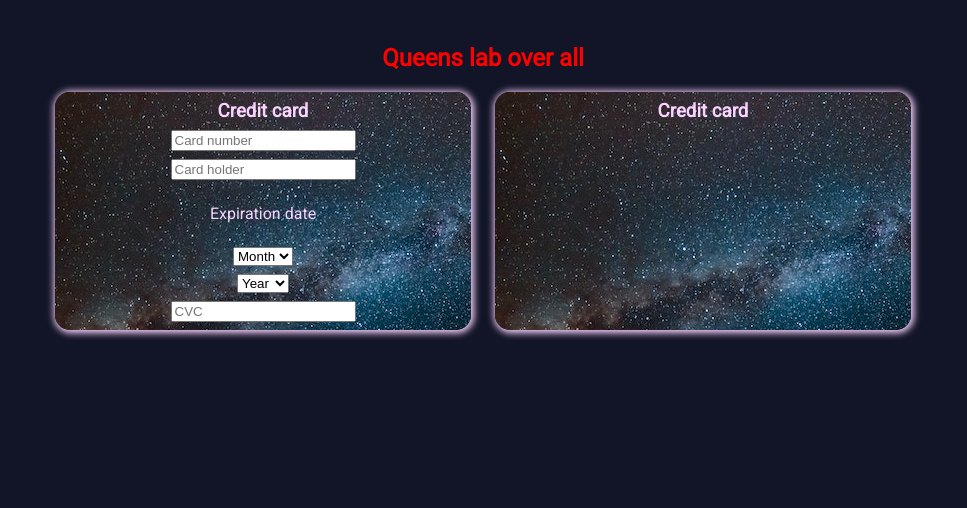
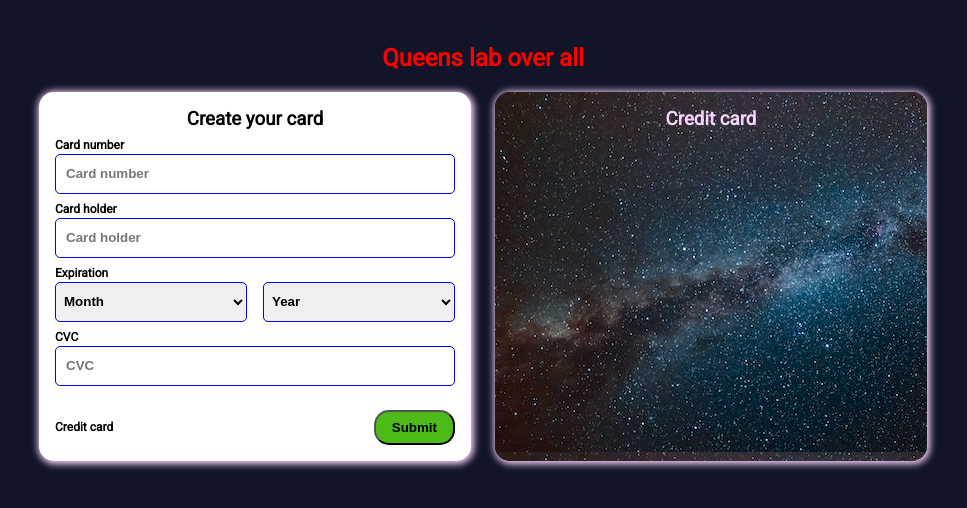
Before and after one commit to bodelind/ql-react, a React (Vite) app: page / in a window 1280 px wide. Shown: the top 508 px of the page, without its empty margins (157-1124 px from the left). Built offline with nearby package versions, Linux system fonts and the light colour scheme.

Commit message:
validation on credit card and new components

```diff
--- a/src/components/CreditCard/CreditCard.tsx
+++ b/src/components/CreditCard/CreditCard.tsx
@@ -1,29 +1,69 @@
-import { useEffect, useState } from 'react';
+import { ChangeEvent, useEffect, useState } from 'react';
 import styled from 'styled-components';
 import { ICreditCardInfo } from '../../models/ICreditCardInfo';
 import dayjs from 'dayjs';
-import { validateCardNumber } from './Validation';
+import { validateCardNumber, validateCreditCardInfo } from './Validation';
+import InputField from '../../shared/InputField/InputField';
+import TextSpan from '../../shared/TextSpan/TextSpan';
+import Button from '../../shared/Button/Button';
+import { ICreditCardValidation } from '../../models/ICreditCardValidation';
 
 const Wrapper = styled.div`
 	display: flex;
 	gap: 24px;
 `;
 
-const SectionWrapper = styled.div`
+const SectionWrapper = styled.div<{ isCardPreview: boolean }>`
 	display: flex;
 	flex-direction: column;
 	align-items: center;
 	gap: 8px;
-	padding: 8px;
+	padding: 16px;
 	width: 400px;
-	background-image: url('./credit-card.jpg');
+	${({ isCardPreview }) =>
+		isCardPreview ? `background-image: url('./credit-card.jpg')` : 'background-color: white'};
 	border-radius: 15px;
-	color: #fad3ff;
+	color: ${({ isCardPreview }) => (isCardPreview ? '#fad3ff' : '')};
 	box-shadow: #fad3ff 1px 1px 7px 2px;
+`;
+
+const InputSectionWrapper = styled.div`
+	display: flex;
+	flex-direction: column;
+	width: 100%;
+	gap: 2px;
+`;
+
+const DropdownSectionWrapper = styled.div`
+	display: flex;
+	width: 100%;
+	gap: 16px;
+`;
+
+const Dropdown = styled.select`
+	display: flex;
+	width: 100%;
+	height: 40px;
+	padding: 4px;
+	border-radius: 5px;
+	border: solid blue 1px;
+	font-weight: bold;
+	&:focus {
+		outline: none;
+		border: 1px solid #fad3ff;
+	}
 `;
 
 const Header = styled.h3`
 	margin: 0;
+`;
+
+const BottomWrapper = styled.div`
+	display: flex;
+	justify-content: space-between;
+	align-items: center;
+	width: 100%;
+	margin-top: 16px;
 `;
 
 const initialCreditCardInfo: ICreditCardInfo = {
@@ -34,48 +74,94 @@ const initialCreditCardInfo: ICreditCardInfo = {
 	cvc: '',
 };
 
+const initialValidation: ICreditCardValidation = {
+	isCardNameError: false,
+	isCardNumberError: false,
+	isCVCError: false,
+	isExpirationMonthError: false,
+	isExpirationYearError: false,
+};
+
 const CreditCard = () => {
 	const [cardInfo, setCardInfo] = useState(initialCreditCardInfo);
+	const [validation, setValidation] = useState(initialValidation);
 	const [cardType, setCardType] = useState('Credit card');
 	const yearOptions: number[] = Array.from({ length: 12 }, (_, i) => i + dayjs().year());
 
 	useEffect(() => {
-		if (!cardInfo.cardNumber) return;
 		setCardType(validateCardNumber(cardInfo.cardNumber));
 	}, [cardInfo.cardNumber]);
 
 	const onCreditInfoChange = (value: string | number, name: string) => {
+		switch (name) {
+			case 'cardNumber':
+				if (validation.isCardNumberError) setValidation({ ...validation, isCardNumberError: false });
+				break;
+			case 'cardHolder':
+				if (validation.isCardNameError) setValidation({ ...validation, isCardNameError: false });
+				break;
+			case 'expirationYear':
+				if (validation.isExpirationYearError)
+					setValidation({ ...validation, isExpirationYearError: false });
+				break;
+			default:
+				if (validation.isExpirationMonthError)
+					setValidation({ ...validation, isExpirationMonthError: false });
+				break;
+		}
 		setCardInfo({ ...cardInfo, ...{ [name]: value } });
 	};
 
 	const onCvcChange = (value: string) => {
 		if (cardInfo.cvc.length > 2) return;
+		if (validation.isCVCError) setValidation({ ...validation, isCVCError: false });
 		setCardInfo({ ...cardInfo, ...{ cvc: value } });
+	};
+
+	const validateCreditCard = () => {
+		const validation = validateCreditCardInfo(cardInfo);
+		setValidation(validation);
 	};
 
 	return (
 		<Wrapper>
-			<SectionWrapper>
-				<Header>Credit card</Header>
-				<input
-					type="number"
-					name="cardNumber"
-					placeholder="Card number"
-					value={cardInfo.cardNumber || ''}
-					onChange={(e) => onCreditInfoChange(e.target.value, 'cardNumber')}
+			<SectionWrapper {...{ isCardPreview: false }}>
+				<Header>Create your card</Header>
+				<InputField
+					{...{
+						label: 'Card number',
+						type: 'number',
+						errorText: validation.isCardNumberError ? 'Card number is required' : null,
+						name: 'cardNumber',
+						placeholder: 'Card number',
+						value: cardInfo.cardNumber || '',
+						onChange: (e: ChangeEvent<HTMLInputElement>) =>
+							onCreditInfoChange(e.target.value, e.target.name),
+					}}
 				/>
-				<input
-					type="text"
-					name="cardHolder"
-					placeholder="Card holder"
-					value={cardInfo.cardHolder}
-					onChange={(e) => onCreditInfoChange(e.target.value, 'cardHolder')}
+				<InputField
+					{...{
+						label: 'Card holder',
+						type: 'text',
+						errorText: validation.isCardNameError ? 'Card name is required' : null,
+						name: 'cardHolder',
+						placeholder: 'Card holder',
+						value: cardInfo.cardHolder,
+						onChange: (e: ChangeEvent<HTMLInputElement>) =>
+							onCreditInfoChange(e.target.value, e.target.name),
+					}}
 				/>
 
-				<p>Expiration date</p>
-				<select
-					value={cardInfo.expirationMonth || ''}
-					onChange={(e) => onCreditInfoChange(e.target.value, 'expirationMonth')}>
+				<InputSectionWrapper>
+					<TextSpan {...{ label: 'Expiration' }}></TextSpan>
+					<DropdownSectionWrapper>
+						<InputSectionWrapper>
+							<Dropdown
+								{...{
+									value: cardInfo.expirationMonth || '',
+									name: 'expirationMonth',
+									onChange: (e) => onCreditInfoChange(e.target.value, e.target.name),
+								}}>
 								<option value="" disabled hidden>
 									Month
 								</option>
@@ -84,10 +170,18 @@ const CreditCard = () => {
 										{month}
 									</option>
 								))}
-				</select>
-				<select
-					value={cardInfo.expirationYear || ''}
-					onChange={(e) => onCreditInfoChange(e.target.value, 'expirationYear')}>
+							</Dropdown>
+							{validation.isExpirationMonthError && (
+								<TextSpan {...{ label: 'Month is empty', isError: true }} />
+							)}
+						</InputSectionWrapper>
+						<InputSectionWrapper>
+							<Dropdown
+								{...{
+									value: cardInfo.expirationYear || '',
+									name: 'expirationYear',
+									onChange: (e) => onCreditInfoChange(e.target.value, e.target.name),
+								}}>
 								<option value="" disabled hidden>
 									Year
 								</option>
@@ -96,18 +190,30 @@ const CreditCard = () => {
 										{year}
 									</option>
 								))}
-				</select>
-
-				<input
-					type="text"
-					name="cvc"
-					autoComplete="off"
-					placeholder="CVC"
-					value={cardInfo.cvc}
-					onChange={(e) => onCvcChange(e.target.value)}
+							</Dropdown>
+							{validation.isExpirationYearError && (
+								<TextSpan {...{ label: 'Year is empty', isError: true }} />
+							)}
+						</InputSectionWrapper>
+					</DropdownSectionWrapper>
+				</InputSectionWrapper>
+				<InputField
+					{...{
+						label: 'CVC',
+						type: 'text',
+						errorText: validation.isCVCError ? 'CVC is required' : null,
+						name: 'cvc',
+						placeholder: 'CVC',
+						value: cardInfo.cvc,
+						onChange: (e: ChangeEvent<HTMLInputElement>) => onCvcChange(e.target.value),
+					}}
 				/>
+				<BottomWrapper>
+					<TextSpan {...{ label: cardType }} />
+					<Button {...{ label: 'Submit', type: 'submit', onClick: validateCreditCard }} />
+				</BottomWrapper>
 			</SectionWrapper>
-			<SectionWrapper>
+			<SectionWrapper {...{ isCardPreview: true }}>
 				<Header>{cardType}</Header>
 				<p>{cardInfo.cardNumber}</p>
 			</SectionWrapper>
--- a/src/components/CreditCard/Validation.ts
+++ b/src/components/CreditCard/Validation.ts
@@ -1,4 +1,6 @@
+import { ICreditCardInfo } from '../../models/ICreditCardInfo';
 import { ICreditCardTypes } from '../../models/ICreditCardTypes';
+import { ICreditCardValidation } from '../../models/ICreditCardValidation';
 
 const VisaCard = /^4[0-9]{12}(?:[0-9]{3})?$/;
 const MasterCard = /^5[1-5][0-9]{14}|^(222[1-9]|22[3-9]\\d|2[3-6]\\d{2}|27[0-1]\\d|2720)[0-9]{12}$/;
@@ -18,3 +20,15 @@ export const validateCardNumber = (number: string) => {
 
 	return 'Credit card';
 };
+
+export const validateCreditCardInfo = (creditCard: ICreditCardInfo): ICreditCardValidation => {
+	const model: ICreditCardValidation = {
+		isCardNameError: creditCard.cardHolder.length === 0,
+		isCardNumberError: creditCard.cardNumber.length >= 16 || creditCard.cardNumber.length <= 9,
+		isCVCError: creditCard.cvc.length < 3,
+		isExpirationMonthError: !creditCard.expirationMonth,
+		isExpirationYearError: !creditCard.expirationYear,
+	};
+
+	return model;
+};
--- /dev/null
+++ b/src/models/ICreditCardValidation.ts
@@ -0,0 +1,7 @@
+export interface ICreditCardValidation {
+	isCardNameError: boolean;
+	isCardNumberError: boolean;
+	isExpirationMonthError: boolean;
+	isExpirationYearError: boolean;
+	isCVCError: boolean;
+}
--- a/src/react-app-env.d.ts
+++ /dev/null
@@ -1 +0,0 @@
-/// <reference types="react-scripts" />
--- /dev/null
+++ b/src/shared/Button/Button.tsx
@@ -0,0 +1,15 @@
+import styled from 'styled-components';
+
+const StyledButton = styled.button`
+	padding: 8px 16px;
+	background-color: #4cbb17;
+	font-weight: bold;
+	border-radius: 15px;
+	text-align: center;
+`;
+
+const Button = ({ label, onClick }: { label: string; onClick: () => void }) => {
+	return <StyledButton {...{ onClick }}>{label}</StyledButton>;
+};
+
+export default Button;
--- /dev/null
+++ b/src/shared/InputField/InputField.tsx
@@ -0,0 +1,56 @@
+import { ChangeEvent } from 'react';
+import styled from 'styled-components';
+import TextSpan from '../TextSpan/TextSpan';
+
+const Wrapper = styled.div`
+	display: flex;
+	flex-direction: column;
+	width: 100%;
+`;
+
+const Input = styled.input<{ isError: boolean }>`
+	margin-top: 2px;
+	border-radius: 5px;
+	color: ${({ isError }) => (isError ? 'solid #dc3545 1px' : 'solid blue 1px')};
+	border: solid blue 1px;
+	height: 30px;
+	padding: 4px;
+	padding-left: 10px;
+	font-weight: bold;
+	&:focus {
+		outline: none;
+		border: 1px solid #fad3ff;
+	}
+	::-webkit-inner-spin-button,
+	-webkit-outer-spin-button {
+		-webkit-appearance: none;
+		margin: 0;
+	}
+`;
+
+const InputField = ({
+	errorText,
+	type,
+	value,
+	placeholder,
+	onChange,
+	name,
+	label,
+}: {
+	errorText: string | null;
+	type: string;
+	value: string;
+	placeholder: string;
+	onChange: (e: ChangeEvent<HTMLInputElement>) => void;
+	name: string;
+	label: string;
+}) => {
+	return (
+		<Wrapper>
+			<TextSpan {...{ label }} />
+			<Input {...{ value, type, placeholder, onChange, name, isError: !!errorText }} />
+			{errorText && <TextSpan {...{ isError: true, label: errorText }} />}
+		</Wrapper>
+	);
+};
+export default InputField;
--- /dev/null
+++ b/src/shared/TextSpan/TextSpan.tsx
@@ -0,0 +1,13 @@
+import styled from 'styled-components';
+
+const Span = styled.span<{ isError?: boolean }>`
+	${({ isError }) => (isError ? 'color: #dc3545' : null)};
+	font-size: 12px;
+	font-weight: bold;
+`;
+
+const TextSpan = ({ isError, label }: { isError?: boolean; label: string }) => {
+	return <Span {...{ isError }}>{label}</Span>;
+};
+
+export default TextSpan;
```
Lines whose indentation alone changed are shown as unchanged.
